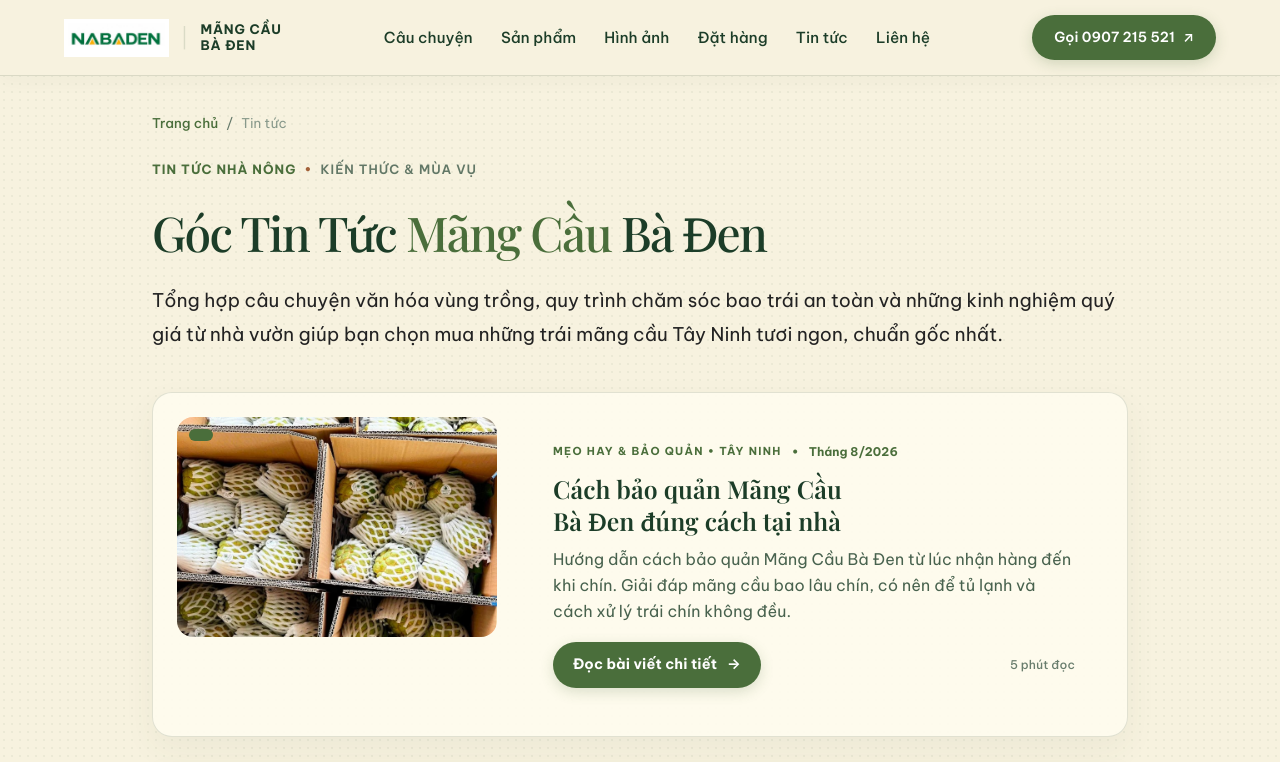
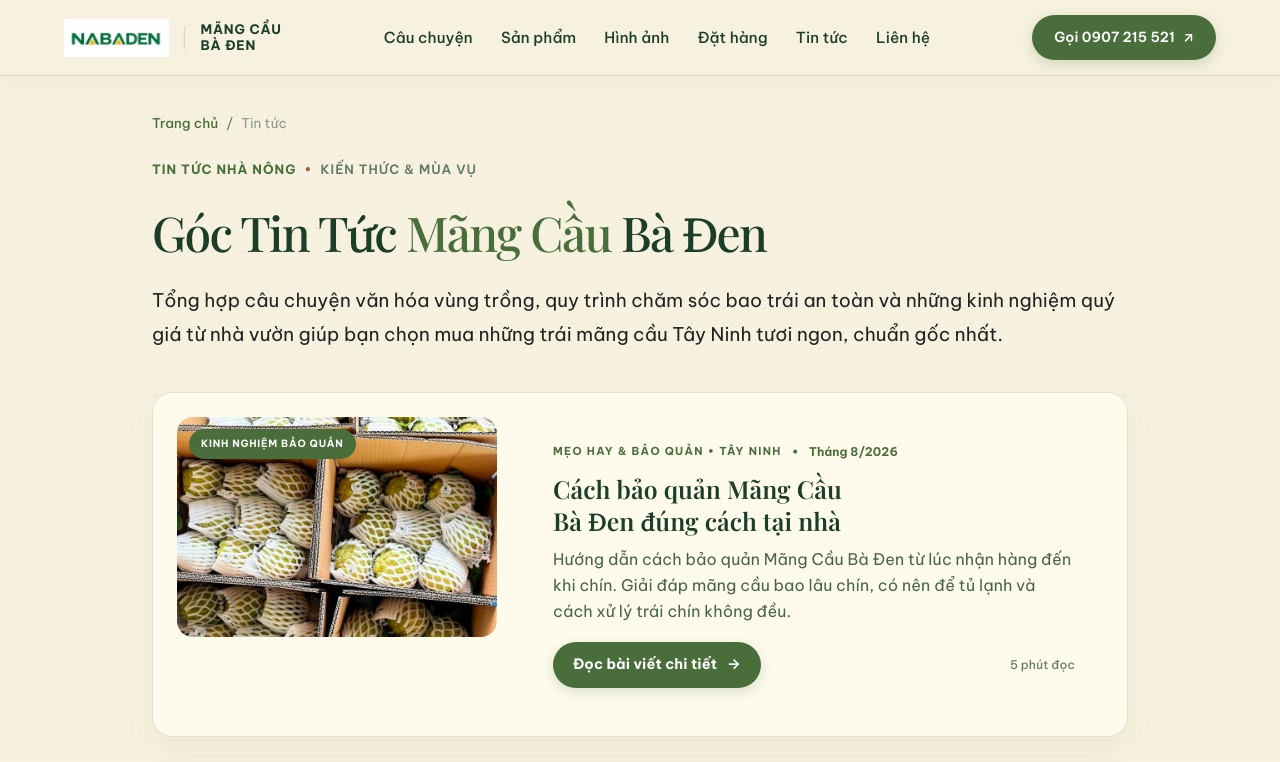
Before and after one commit to minhmarcom/mang-cau-ba-den, a Next.js app: page /tin-tuc in a window 1280 px wide. Shown: the top 762 px of the page. Built offline with nearby package versions, Linux system fonts and the light colour scheme; a web font is replaced by a local one.

Commit message:
Fix TypeScript build error trong app/tin-tuc/page.tsx giúp hệ thống Next.js build và deploy thành công trên hosting

```diff
--- a/app/tin-tuc/page.tsx
+++ b/app/tin-tuc/page.tsx
@@ -187,7 +187,7 @@ export default function NewsHubPage() {
                   loading="lazy"
                   style={{ width: "100%", height: "100%", objectFit: "cover" }}
                 />
-                <span className="featured-badge">{item.tag}</span>
+                <span className="featured-badge">{item.badge}</span>
               </div>
               <div className="featured-article-content" style={{ padding: "24px 28px" }}>
                 <div style={{ display: "flex", gap: "10px", alignItems: "center", fontSize: "12px", color: "var(--leaf)", fontWeight: 700 }}>
```
